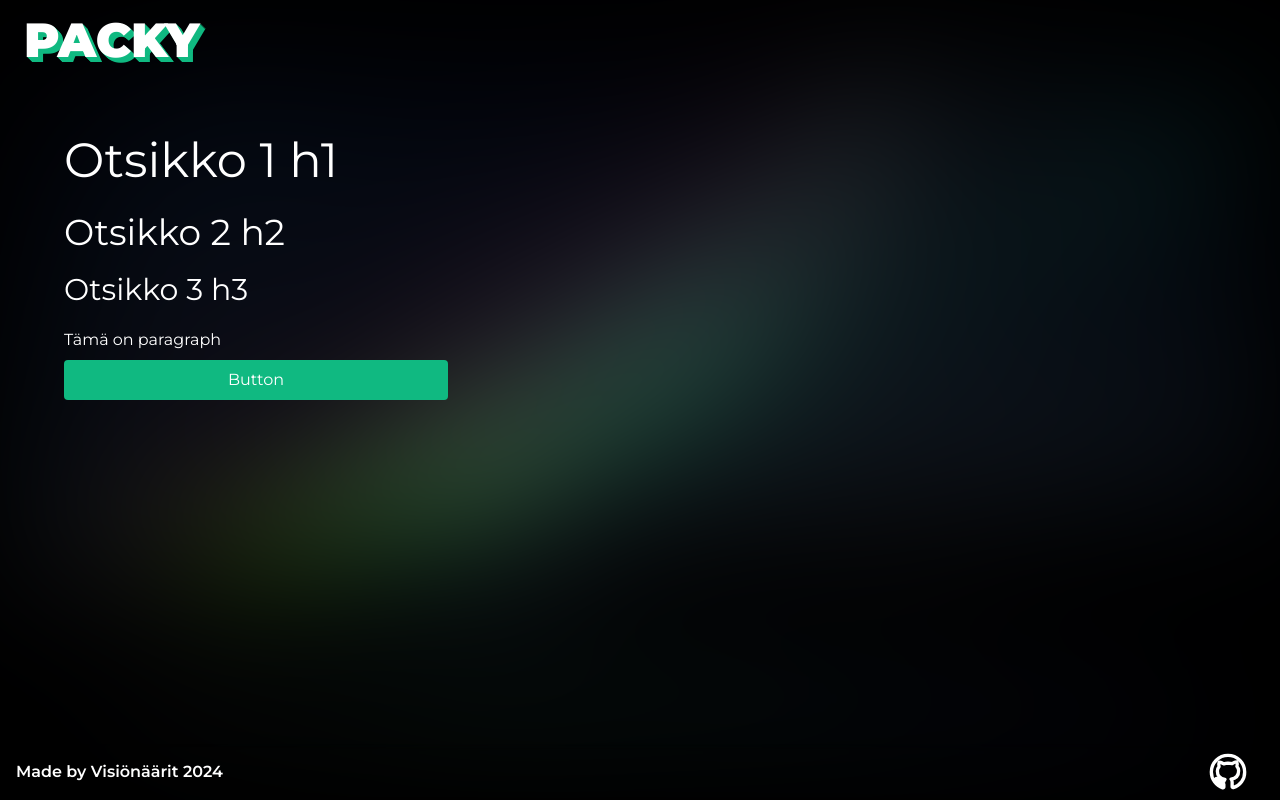
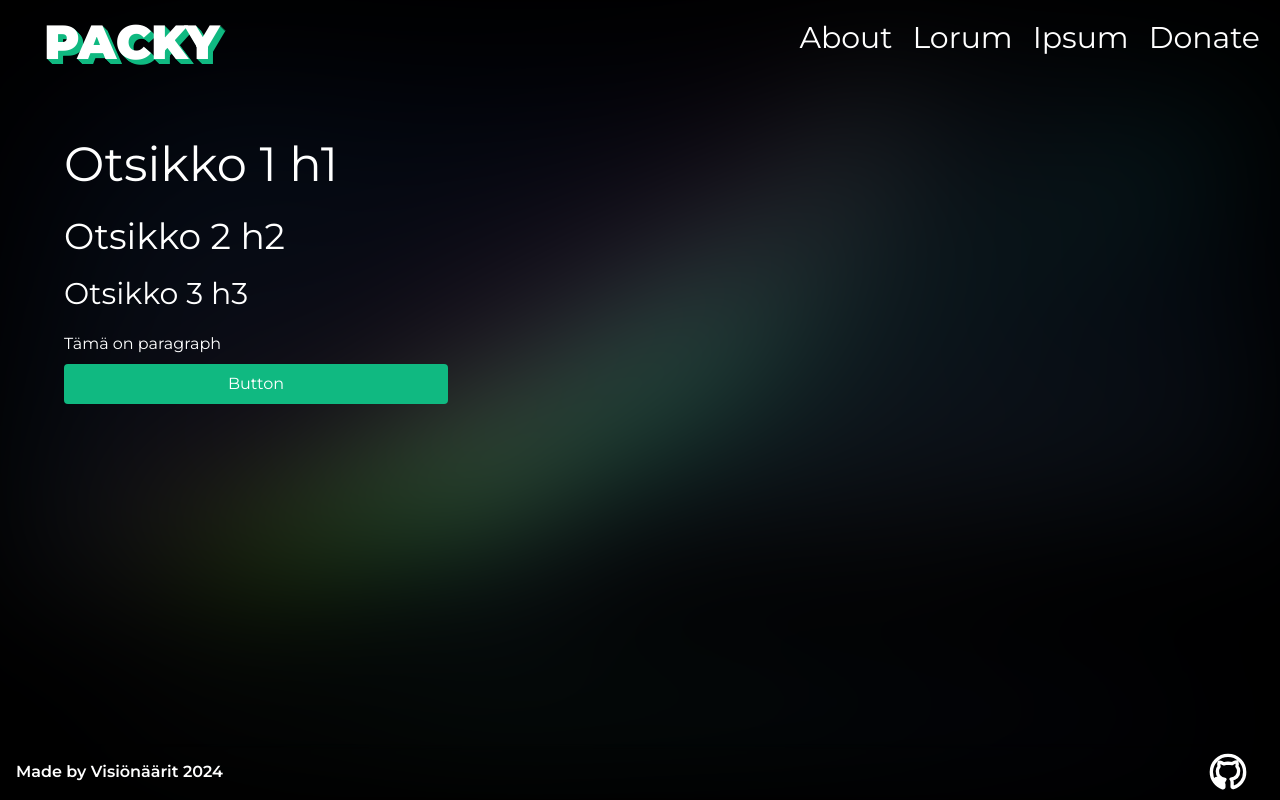
Before and after one commit to AugustBoesen/packy, a Next.js app: page / in a window 1280 px wide. Built offline with nearby package versions, Linux system fonts and the light colour scheme.

Commit message:
100. header muutos

```diff
--- a/components/header.tsx
+++ b/components/header.tsx
@@ -3,7 +3,31 @@ import '../styles/header.css';
 export default function Header() {
   return (
     <header className="header">
-      <div className="header-text">PACKY</div>
+      <div className="header-logo">PACKY</div>
+      <ul className="nav-list">
+        <li>
+          <h3>
+            <a href="/about">About</a>
+          </h3>
+        </li>
+        <li>
+          <h3>
+            <a href="#">Lorum</a>
+          </h3>
+        </li>
+        <li>
+          <h3>
+            <a href="#">Ipsum</a>
+          </h3>
+        </li>
+        <li>
+          <h3>
+            <a href="https://bitcoin.org/en/choose-your-wallet" target="_blank">
+              Donate
+            </a>
+          </h3>
+        </li>
+      </ul>
     </header>
   );
 }
--- a/styles/header.css
+++ b/styles/header.css
@@ -1,4 +1,13 @@
 .header {
+  display: flex;
+  justify-content: space-between;
+  align-items: center;
+  padding: 0 20px;
+  width: 100%;
+}
+
+.header-logo {
+  margin-left: 1.5rem;
   height: 3rem;
   font-size: 3rem;
   font-weight: 900;
@@ -9,6 +18,10 @@
   margin-top: 1rem;
 }
 
-.header-text {
-  margin-left: 1.5rem;
+.nav-list {
+  list-style: none;
+  display: flex;
+  flex-direction: row;
+  gap: 1.25rem;
+  margin-top: 1rem;
 }
```
